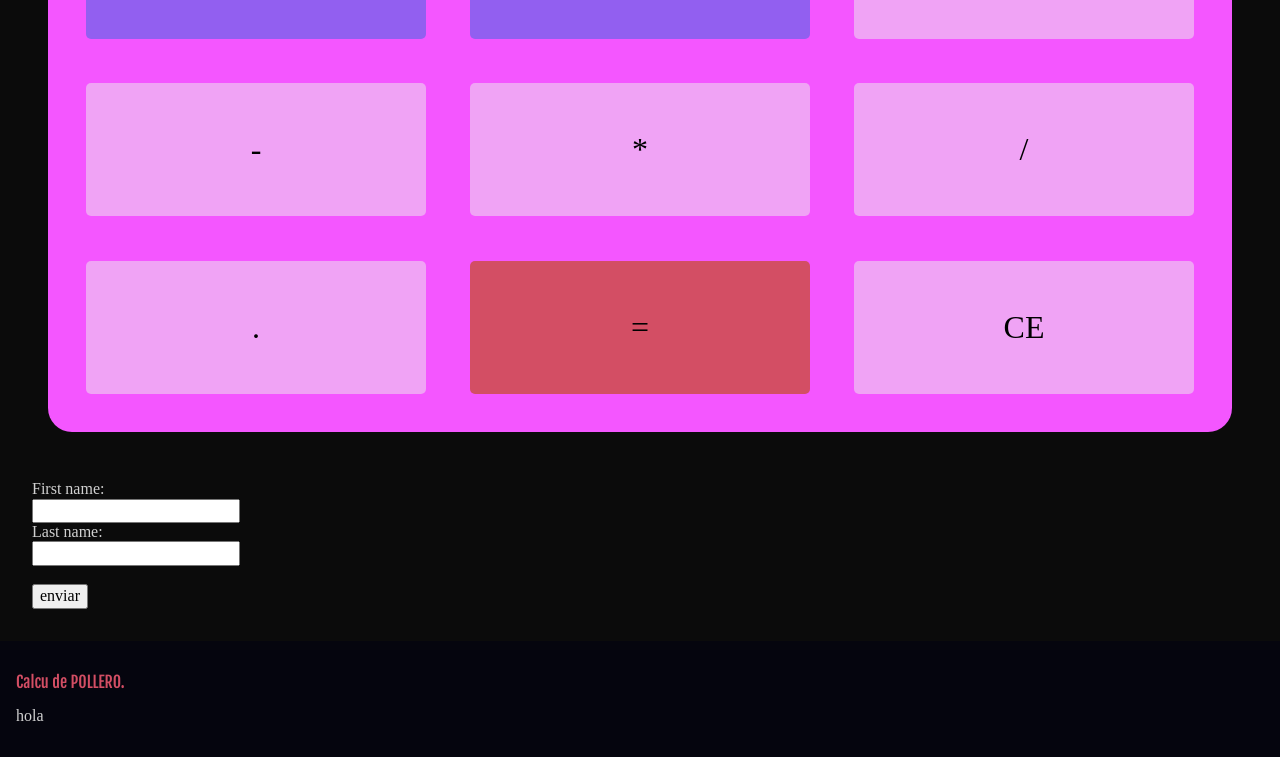
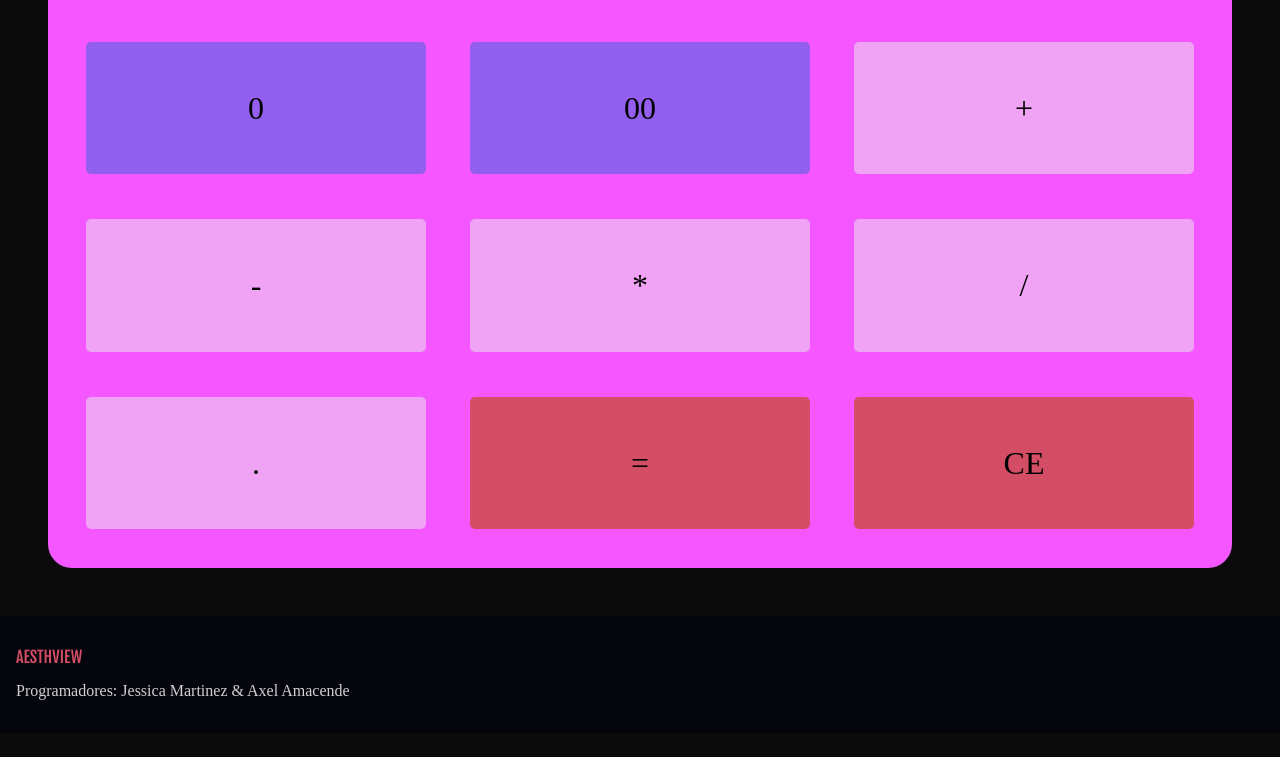
Before and after one commit to Amezande/JS-forWeb, a plain HTML site: page index.html in a window 1280 px wide. Shown: the part 820-1577 px from the top of the page. After the commit the page ends 1553 px from the top, so only its background shows below. Drawn offline with nearby package versions, Linux system fonts and the light colour scheme; a web font is replaced by a local one.

Commit message:
Update index.html

```diff
--- a/index.html
+++ b/index.html
@@ -25,18 +25,18 @@
       rel="stylesheet"
     />
 
-    <title>Calculadora de POLLERO</title>
+    <title>AESTHVIEW</title>
   </head>
   <body>
 
     <div class="container_nav">
         <div class="navbar">
             <a href="www.google.com">About us</a>
-            <a href="index.html" class="logo">Calcu de POLLERO.</a>
+            <a href="index.html" class="logo">AESTHVIEW.</a>
             <!--<a href="Login.html">Log in</a>-->
             <!-- MENU DROP-->
             <div class="cascada">
-              <button class="cascadabtn">Log in</button>
+              <a href="http://www.google.com">Nuestro GitHub</a>
                 <div class="cascadacont">
                   <a href="http://www.google.com">Ingresar</a>
                   <a href="#">registro</a>
@@ -51,10 +51,9 @@
 
   <div class="contenedorCalc">
     <div class="grid-pantalla">
-      <p id="miBoton"></p>>hola</p>
+      <p id="miBoton" class="pantalla"></p>
 
-    </div>
-    <div class="grid">
+      <div class="grid">
 
       <!--<input type="text" id="amigo" class="input-name" placeholder="Escribe un nombre">
       <button class="button-add" onclick="agregarAmigo()">Añadir</button> -->
@@ -81,30 +80,20 @@
 
       <button type="button" onclick='document.getElementById("miBoton").innerHTML = "."'  class="buttons">.</button>
       <button type="button" onclick='document.getElementById("miBoton").innerHTML = "="'  class="buttons-i">=</button>
-      <button type="button" onclick='document.getElementById("miBoton").innerHTML = "CE"'  class="buttons">CE</button>
+      <button type="button" onclick='document.getElementById("miBoton").innerHTML = "CE"'  class="buttons-i">CE</button>
 
     </div>
+
+    </div>
+
   </div>
 
-  <div class="containerForm">
-    <div>
-        <form action="index.html" method="post" class="Formulario">
-          <label for="fname">First name:</label><br>
-          <input type="text" id="fname" name="fname"><br>
-          <label for="lname">Last name:</label><br>
-          <input type="text" id="lname" name="lname" class="boton boton-primario"><br><br>
 
-            <div class="Formulario"> <input type="submit" value="enviar" class="button"></div>
-
-          <!--<button > <input type="submit" value="Submit"></button> -->
-        </form>
-      </div>
-    </div>
 
   <footer class="footer">
     <div class="container"> <!--De alguna forma el container de arriba ayuda a el container de aajo a quedarse en su lugar-->
-        <p class="logo">Calcu de POLLERO.</p>
-        <p>hola</p>
+        <p class="logo">AESTHVIEW</p>
+        <p>Programadores: Jessica Martinez & Axel Amacende</p>
     </div>
   </footer>
 </html>
```
